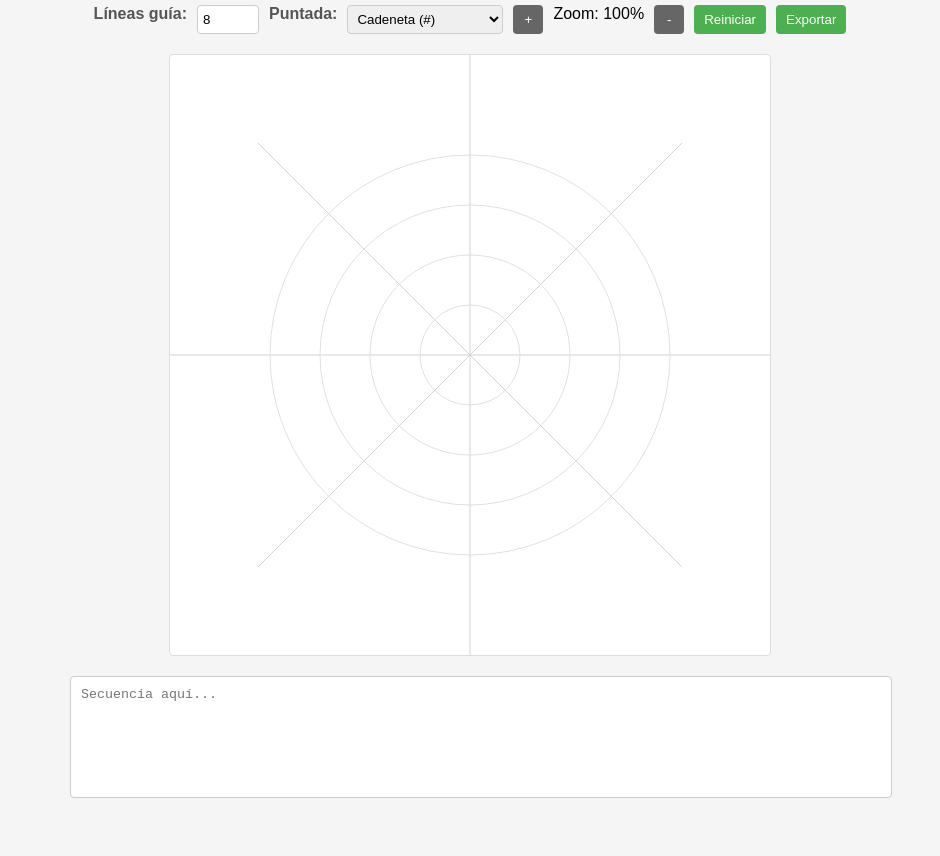
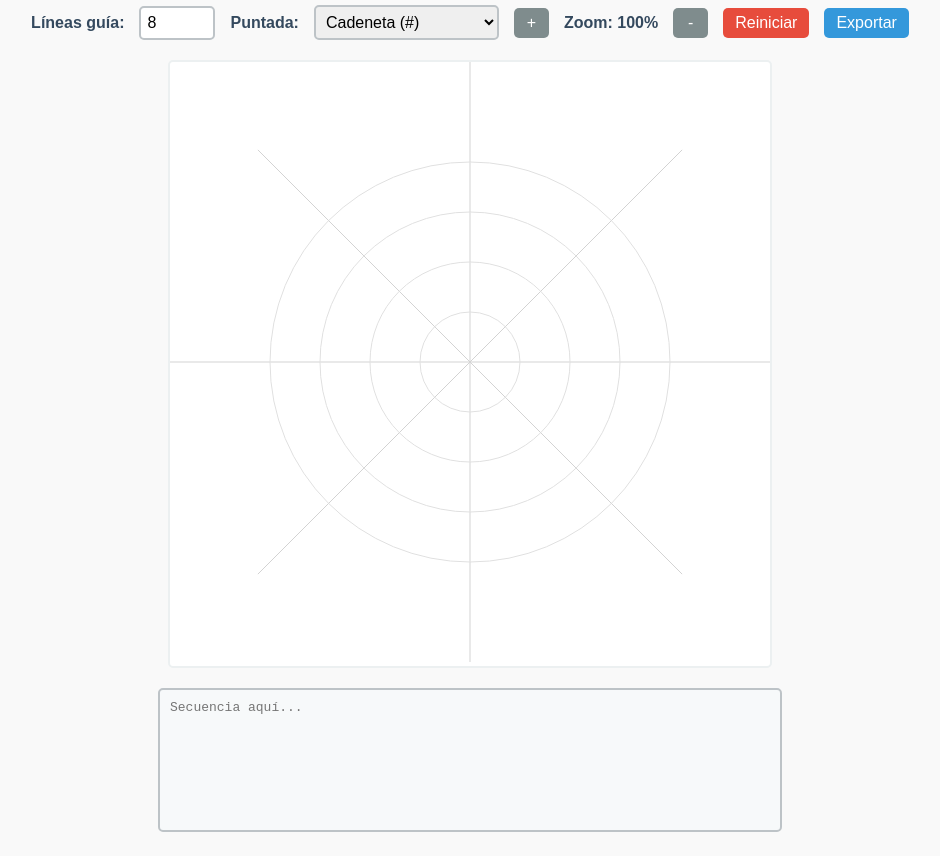
Before and after one commit to MPetovick/testCadeneta, a plain HTML site: page index.html in a window 1280 px wide. Shown: the part 93-949 px from the top of the page, without its empty margins (170-1110 px from the left). Before the commit the page ends 915 px from the top, so only its background shows below. Drawn offline with Linux system fonts and the light colour scheme.

Commit message:
Actualizar styles.css

```diff
--- a/styles.css
+++ b/styles.css
@@ -1,85 +1,111 @@
 body {
     font-family: Arial, sans-serif;
-    background-color: #f5f5f5;
+    background-color: #f9f9f9;
     margin: 0;
     padding: 20px;
 }
 
 .container {
-    max-width: 800px;
+    max-width: 90%;
     margin: 0 auto;
     text-align: center;
 }
 
 h1 {
-    color: #333;
+    color: #2c3e50;
     margin-bottom: 20px;
+    font-size: 2em;
 }
 
 .controls {
     display: flex;
     justify-content: center;
-    gap: 10px;
+    align-items: center;
+    gap: 15px;
     margin-bottom: 20px;
+    flex-wrap: wrap;
 }
 
 label {
-    color: #555;
+    color: #34495e;
     font-weight: bold;
 }
 
 input[type="number"] {
-    width: 50px;
-    padding: 5px;
-    border: 1px solid #ccc;
-    border-radius: 4px;
+    width: 60px;
+    padding: 6px;
+    border: 2px solid #bdc3c7;
+    border-radius: 5px;
+    font-size: 1em;
 }
 
 select {
-    padding: 5px;
-    border: 1px solid #ccc;
-    border-radius: 4px;
+    padding: 6px;
+    border: 2px solid #bdc3c7;
+    border-radius: 5px;
+    font-size: 1em;
 }
 
 button {
-    padding: 5px 10px;
-    background-color: #4CAF50;
+    padding: 6px 12px;
+    background-color: #3498db;
     color: white;
     border: none;
-    border-radius: 4px;
+    border-radius: 5px;
     cursor: pointer;
+    font-size: 1em;
+    transition: background-color 0.3s;
 }
 
 button:hover {
-    background-color: #45a049;
+    background-color: #2980b9;
 }
 
 #zoomIn, #zoomOut {
-    background-color: #666;
-    width: 30px;
+    background-color: #7f8c8d;
+    width: 35px;
 }
 
 #zoomIn:hover, #zoomOut:hover {
-    background-color: #555;
+    background-color: #6c7a89;
+}
+
+#resetBtn {
+    background-color: #e74c3c;
+}
+
+#resetBtn:hover {
+    background-color: #c0392b;
+}
+
+#zoomLevel {
+    color: #34495e;
+    font-size: 1em;
+    font-weight: bold;
 }
 
 #grid {
-    width: 600px;
-    height: 600px;
+    width: 100%;
+    max-width: 600px;
+    height: auto;
+    aspect-ratio: 1 / 1;
     background-color: #fff;
-    border: 1px solid #ddd;
-    border-radius: 4px;
+    border: 2px solid #ecf0f1;
+    border-radius: 5px;
     margin: 0 auto;
     cursor: move;
 }
 
 textarea {
     width: 100%;
-    height: 100px;
+    max-width: 600px;
+    height: 120px;
     margin-top: 20px;
     padding: 10px;
-    border: 1px solid #ccc;
-    border-radius: 4px;
+    border: 2px solid #bdc3c7;
+    border-radius: 5px;
     font-family: monospace;
+    font-size: 1em;
     resize: none;
+    background-color: #f7f9fa;
 }
```
